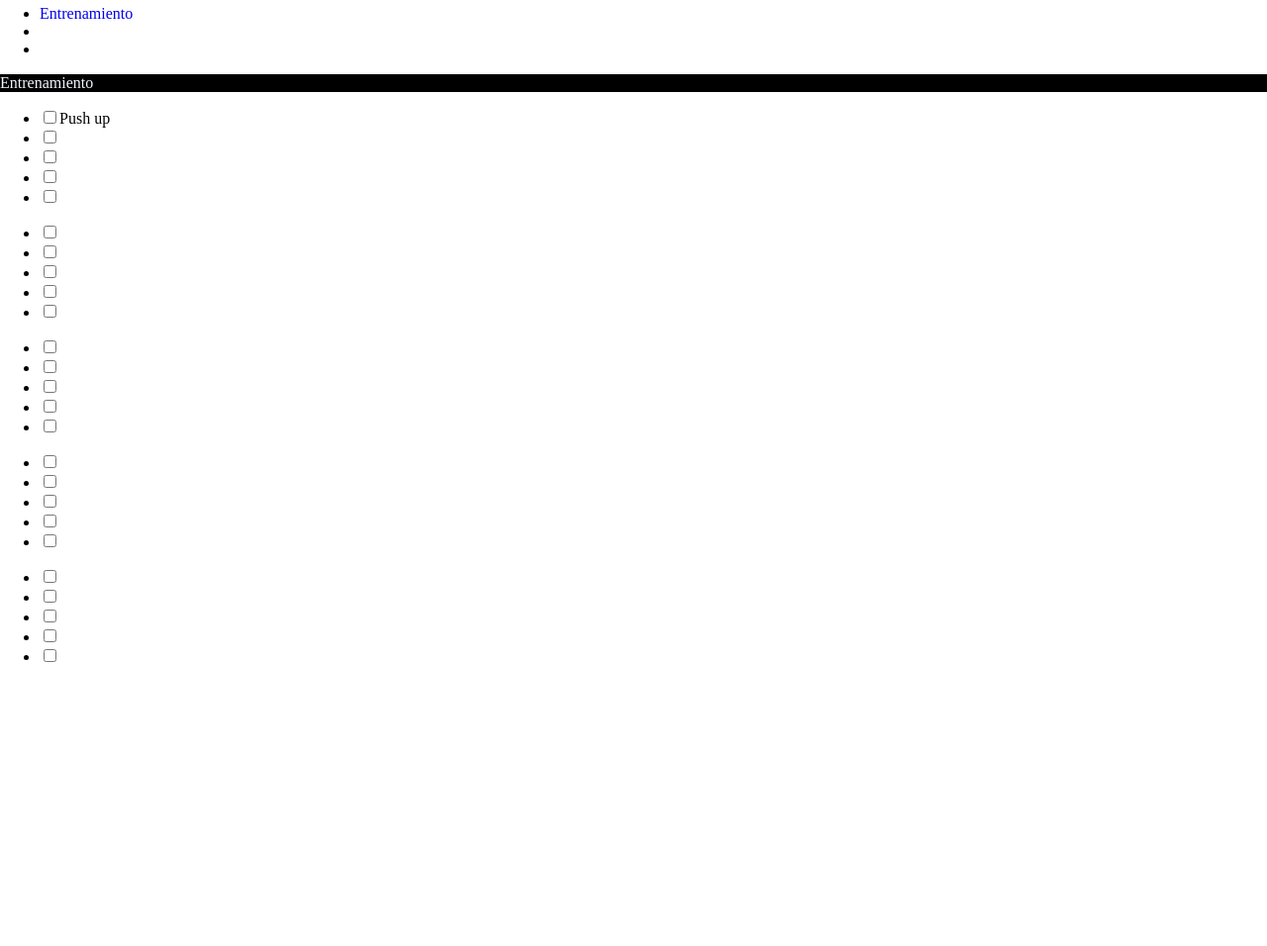
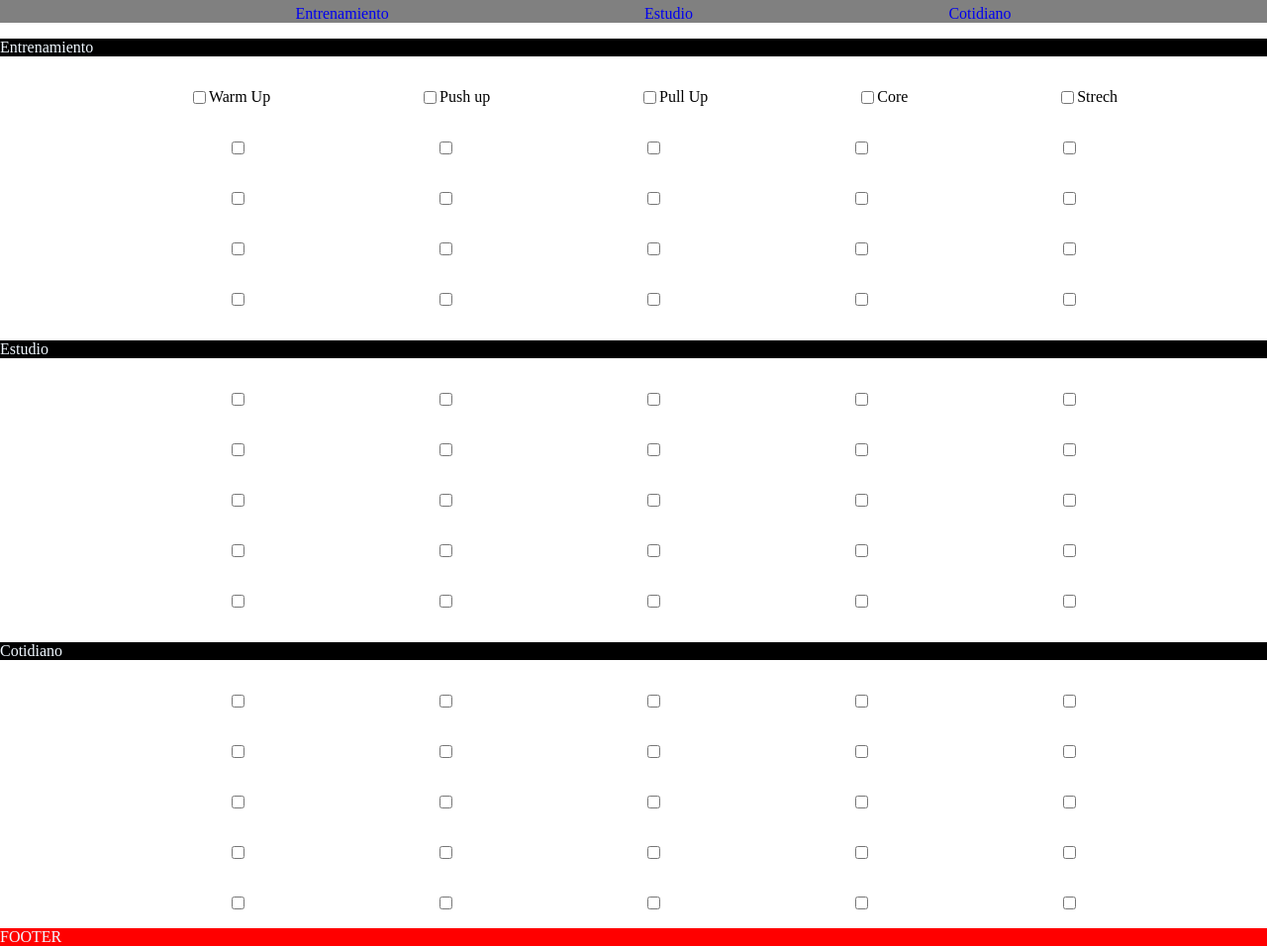
Before and after one commit to Clowndestino/Prueba, a plain HTML site: page index.html in a window 1280 px wide. Shown: the part 62-1018 px from the top of the page at 99% size. Before the commit the page ends 800 px from the top, so only its background shows below. Drawn offline with Linux system fonts and the light colour scheme.

Commit message:
Va queriendo

```diff
--- a/index.html
+++ b/index.html
@@ -14,8 +14,8 @@
                 <h1>TO DO LIST</h1>
                 <ul>
                 <li><a href="#Entrenamiento">Entrenamiento</a></li>
-                <li></li>
-                <li></li>
+                <li><a href="#Estudio">Estudio</a></li>
+                <li><a href="#Cotidiano">Cotidiano</a></li>
                 </ul>
             </nav>
         </header>
@@ -24,51 +24,148 @@
         <p >Entrenamiento</p>
         <div>
             <ul>
-                <li><input type="checkbox">Push up</li>
-                <li><input type="checkbox"></li>
-                <li><input type="checkbox"></li>
-                <li><input type="checkbox"></li>
-                <li><input type="checkbox"></li>
+                <li class="card"><input type="checkbox">Warm Up</li>
+                <li class="card"><input type="checkbox">Push up</li>
+                <li class="card"><input type="checkbox">Pull Up</li>
+                <li class="card"><input type="checkbox">Core</li>
+                <li class="card"><input type="checkbox">Strech</li>
             </ul>
         </div>
         <div>
             <ul>
-                <li><input type="checkbox"></li>
-                <li><input type="checkbox"></li>
-                <li><input type="checkbox"></li>
-                <li><input type="checkbox"></li>
-                <li><input type="checkbox"></li>
+                <li class="card"><input type="checkbox"></li>
+                <li class="card"><input type="checkbox"></li>
+                <li class="card"><input type="checkbox"></li>
+                <li class="card"><input type="checkbox"></li>
+                <li class="card"><input type="checkbox"></li>
             </ul>
         </div>
         <div>
             <ul>
-                <li><input type="checkbox"></li>
-                <li><input type="checkbox"></li>
-                <li><input type="checkbox"></li>
-                <li><input type="checkbox"></li>
-                <li><input type="checkbox"></li>
+                <li class="card"><input type="checkbox"></li>
+                <li class="card"><input type="checkbox"></li>
+                <li class="card"><input type="checkbox"></li>
+                <li class="card"><input type="checkbox"></li>
+                <li class="card"><input type="checkbox"></li>
             </ul>
         </div>
         <div>
             <ul>
-                <li><input type="checkbox"></li>
-                <li><input type="checkbox"></li>
-                <li><input type="checkbox"></li>
-                <li><input type="checkbox"></li>
-                <li><input type="checkbox"></li>
+                <li class="card"><input type="checkbox"></li>
+                <li class="card"><input type="checkbox"></li>
+                <li class="card"><input type="checkbox"></li>
+                <li class="card"><input type="checkbox"></li>
+                <li class="card"><input type="checkbox"></li>
             </ul>
         </div>
         <div>
             <ul>
-                <li><input type="checkbox"></li>
-                <li><input type="checkbox"></li>
-                <li><input type="checkbox"></li>
-                <li><input type="checkbox"></li>
-                <li><input type="checkbox"></li>
+                <li class="card"><input type="checkbox"></li>
+                <li class="card"><input type="checkbox"></li>
+                <li class="card"><input type="checkbox"></li>
+                <li class="card"><input type="checkbox"></li>
+                <li class="card"><input type="checkbox"></li>
             </ul>
         </div>
     </section>
-   <br>
-
+   <article id="Estudio">
+    <p>Estudio</p>
+     <div>
+        <ul>
+            <li class="card"><input type="checkbox"></li>
+            <li class="card"><input type="checkbox"></li>
+            <li class="card"><input type="checkbox"></li>
+            <li class="card"><input type="checkbox"></li>
+            <li class="card"><input type="checkbox"></li>
+        </ul>
+    </div>
+    <div>
+        <ul>
+            <li class="card"><input type="checkbox"></li>
+            <li class="card"><input type="checkbox"></li>
+            <li class="card"><input type="checkbox"></li>
+            <li class="card"><input type="checkbox"></li>
+            <li class="card"><input type="checkbox"></li>
+        </ul>
+    </div>
+    <div>
+        <ul>
+            <li class="card"><input type="checkbox"></li>
+            <li class="card"><input type="checkbox"></li>
+            <li class="card"><input type="checkbox"></li>
+            <li class="card"><input type="checkbox"></li>
+            <li class="card"><input type="checkbox"></li>
+        </ul>
+    </div>
+    <div>
+        <ul>
+            <li class="card"><input type="checkbox"></li>
+            <li class="card"><input type="checkbox"></li>
+            <li class="card"><input type="checkbox"></li>
+            <li class="card"><input type="checkbox"></li>
+            <li class="card"><input type="checkbox"></li>
+        </ul>
+    </div>
+    <div>
+        <ul>
+            <li class="card"><input type="checkbox"></li>
+            <li class="card"><input type="checkbox"></li>
+            <li class="card"><input type="checkbox"></li>
+            <li class="card"><input type="checkbox"></li>
+            <li class="card"><input type="checkbox"></li>
+        </ul>
+    </div>
+   </article>
+   <article id="Cotidiano">
+    <p>Cotidiano</p>
+     <div>
+        <ul>
+            <li class="card"><input type="checkbox"></li>
+            <li class="card"><input type="checkbox"></li>
+            <li class="card"><input type="checkbox"></li>
+            <li class="card"><input type="checkbox"></li>
+            <li class="card"><input type="checkbox"></li>
+        </ul>
+    </div>
+    <div>
+        <ul>
+            <li class="card"><input type="checkbox"></li>
+            <li class="card"><input type="checkbox"></li>
+            <li class="card"><input type="checkbox"></li>
+            <li class="card"><input type="checkbox"></li>
+            <li class="card"><input type="checkbox"></li>
+        </ul>
+    </div>
+    <div>
+        <ul>
+            <li class="card"><input type="checkbox"></li>
+            <li class="card"><input type="checkbox"></li>
+            <li class="card"><input type="checkbox"></li>
+            <li class="card"><input type="checkbox"></li>
+            <li class="card"><input type="checkbox"></li>
+        </ul>
+    </div>
+    <div>
+        <ul>
+            <li class="card"><input type="checkbox"></li>
+            <li class="card"><input type="checkbox"></li>
+            <li class="card"><input type="checkbox"></li>
+            <li class="card"><input type="checkbox"></li>
+            <li class="card"><input type="checkbox"></li>
+        </ul>
+    </div>
+    <div>
+        <ul>
+            <li class="card"><input type="checkbox"></li>
+            <li class="card"><input type="checkbox"></li>
+            <li class="card"><input type="checkbox"></li>
+            <li class="card"><input type="checkbox"></li>
+            <li class="card"><input type="checkbox"></li>
+        </ul>
+    </div>
+   </article>
+   <footer>
+    FOOTER
+   </footer>
 </body>
 </html>
--- a/style.css
+++ b/style.css
@@ -13,6 +13,26 @@ p{
     color: aliceblue;
 }
 
-a{
+a, ul, li{
+    display: flex;
+    flex-direction: row;
+    justify-content: space-evenly;
     text-decoration: none;
 }
+
+header{
+    background-color: grey;
+}
+
+
+div{
+    display: flex;
+    flex-direction: column;
+    border: 3px;
+    border-color: black
+}
+
+footer{
+    background-color: red;
+    color: aliceblue;
+}
```
